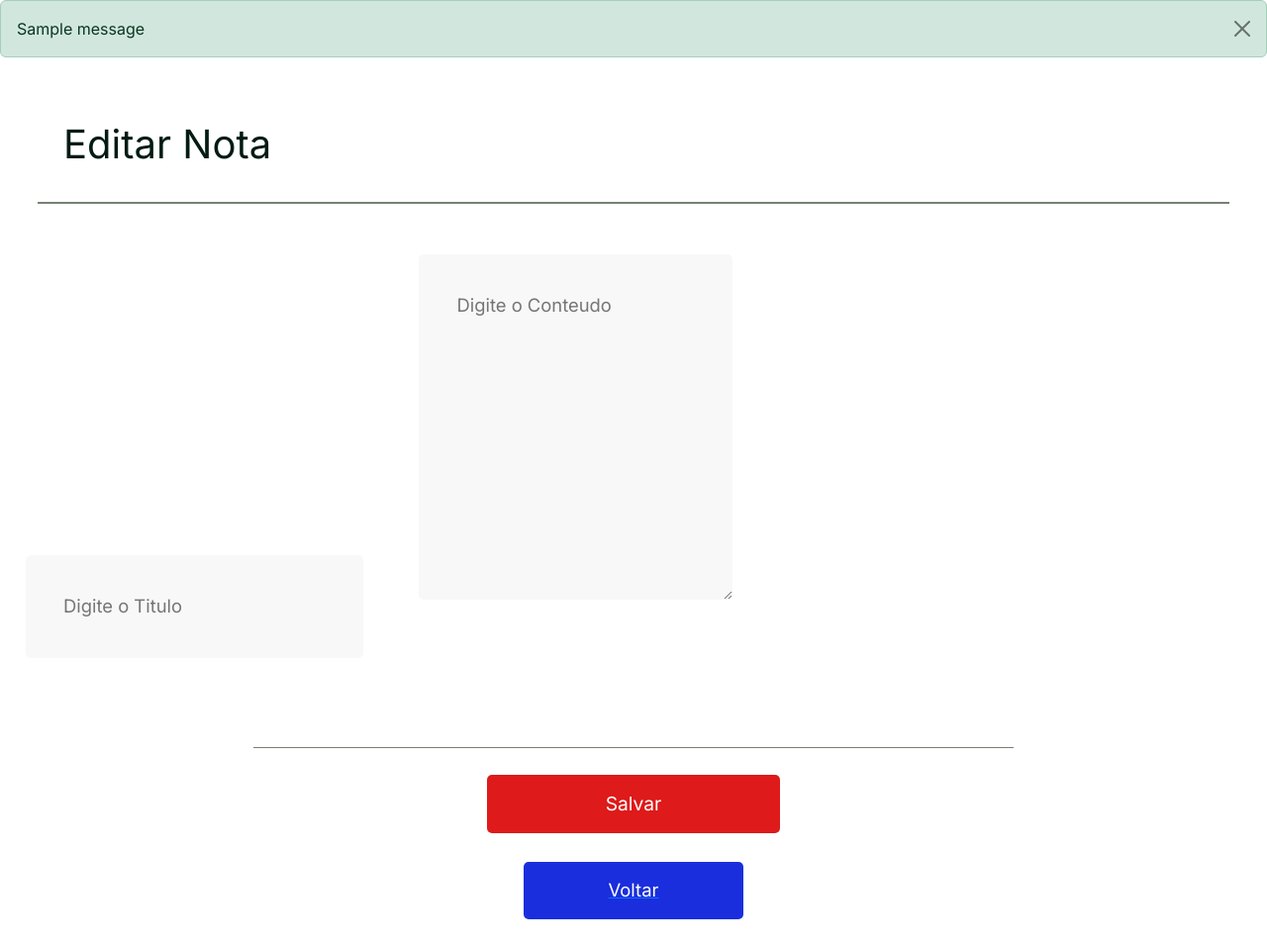
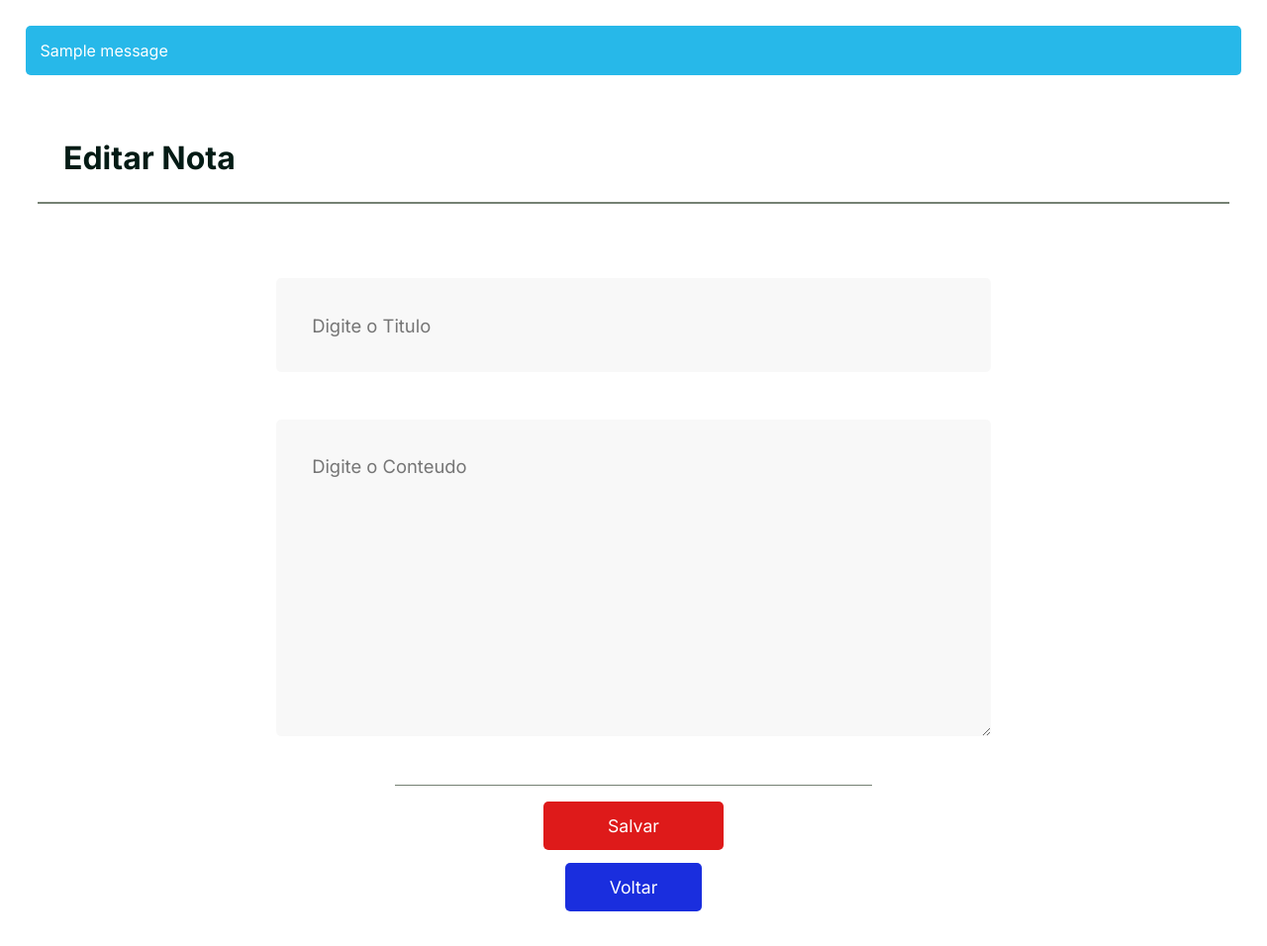
Before and after one commit to joycesilvaaa/BlocosRapidos, a Flask app: page /editar/1 in a window 1280 px wide. Shown: the whole page at 99% size. After the commit the page ends 921 px from the top, so only its background shows below. Run offline with Flask 3, Linux system fonts and the light colour scheme; tables that the repository leaves empty hold one stand-in row (values such as "Sample post"); one stand-in notice (Sample message) is shown; parts of the project's set-up code (start-up, migrations or seed data) failed here and were passed over; some web fonts are replaced.

Commit message:
mudei estilo do flash e corrigi erros de responsividade

```diff
--- a/src/static/editar.css
+++ b/src/static/editar.css
@@ -16,7 +16,7 @@
     font-weight: 700;
     color: #041B15;
 }
-.criar-nota form{
+.editar-nota form{
     display: flex;
     flex-direction: column;
 
@@ -46,7 +46,7 @@
 .botoes{
     display: flex;
     flex-direction: column;
-    margin-top: 5%;
+    margin-top: 2%;
     margin-left: 20%;
     margin-right: 20%;
     padding: 1%;
@@ -54,26 +54,55 @@
     border-top: solid 1px #758173 ;
 }
 .Salvar{
-    padding: 2%;
-    margin: 2% 30%;
+    padding: 3%;
+    margin: 1% 30%;
 
     border: none;
     border-radius: 5px;
     background-color: #DE1A1A;
 
-    font-size: 120%;
+    font-size: 100%;
     font-weight: 500;
     color: white;
 }
 .Voltar{
     text-align: center;
-    padding: 2%;
+    padding: 3%;
     margin: 2% 35%;
 
     border-radius: 5px;
     background-color: #1A2EDE;
 
-    font-size: 115%;
+    font-size: 100%;
     font-weight: 500;
     color: white;
 }
+@media(min-width:600px){
+    .titulo{
+        padding: 3%;
+        margin: 2% 10% 2% 10%;
+    }
+    .conteudo{
+        padding: 3% 3% 20% 3%;
+        margin: 2% 10% 2% 10%;
+    }
+    .botoes{
+        margin-left: 25%;
+        margin-right: 25%;
+    }
+}
+@media(min-width:900px){
+    .titulo{
+        padding: 3%;
+        margin: 2% 20% 2% 20%;
+    }
+    .conteudo{
+        padding: 3% 3% 20% 3%;
+        margin: 2% 20% 2% 20%;
+    }
+    .botoes{
+        margin-left: 30%;
+        margin-right: 30%;
+        font-size: 110%;
+    }
+}
--- a/src/templates/base.html
+++ b/src/templates/base.html
@@ -3,12 +3,22 @@
 <head>
     <meta charset="UTF-8">
     <meta name="viewport" content="width=device-width, initial-scale=1.0">
-    <link href="https://cdn.jsdelivr.net/npm/bootstrap@5.3.2/dist/css/bootstrap.min.css" rel="stylesheet" integrity="sha384-T3c6CoIi6uLrA9TneNEoa7RxnatzjcDSCmG1MXxSR1GAsXEV/Dwwykc2MPK8M2HN" crossorigin="anonymous">
+
     {% block estilo %} {% endblock %}
     {% block titulo %} {% endblock %}
+    <style>
+        .minha-classe-de-flash {
+            background-color: rgb(39, 184, 233);
+            margin: 2%;
+            border-radius: 5px;
+            color: white;
+            padding: 15px;
+
+        }
+    </style>
 </head>
 <body>
     {% block conteudo %} {% endblock %}
-    <script src="https://cdn.jsdelivr.net/npm/bootstrap@5.3.2/dist/js/bootstrap.bundle.min.js" integrity="sha384-C6RzsynM9kWDrMNeT87bh95OGNyZPhcTNXj1NW7RuBCsyN/o0jlpcV8Qyq46cDfL" crossorigin="anonymous"></script>
+
 </body>
 </html>
--- a/src/templates/editar.html
+++ b/src/templates/editar.html
@@ -9,16 +9,15 @@
 {% endblock %}
 <!-- Conteudo da Pagina -->
 {% block conteudo %}
-    {% with messages = get_flashed_messages() %}
-        {% if messages %}
-            <div id="alerta" class="alert alert-success alert-dismissible fade show" role="alert">
-            {% for message in messages %}
+    {% with messages = get_flashed_messages(with_categories=true) %}
+    {% if messages %}
+        {% for category, message in messages %}
+            <div class="minha-classe-de-flash">
                 {{ message }}
-            {% endfor %}
-            <button type="button" class="btn-close" data-bs-dismiss="alert" aria-label="Close"></button>
             </div>
-        {% endif %}
-        {% endwith %}
+        {% endfor %}
+    {% endif %}
+    {% endwith %}
     <header>
         <div class="header">
             <h1>Editar Nota</h1>
```
Also changed, not shown: src/static/criar.css (+33 -4 lines), src/static/deletar.css (+11 -0 lines), src/static/inicio.css (+16 -1 lines), src/static/visualizar.css (+29 -0 lines), src/templates/criar.html (+7 -8 lines), src/templates/deletar.html (+8 -9 lines), src/templates/visualizar.html (+5 -6 lines).
